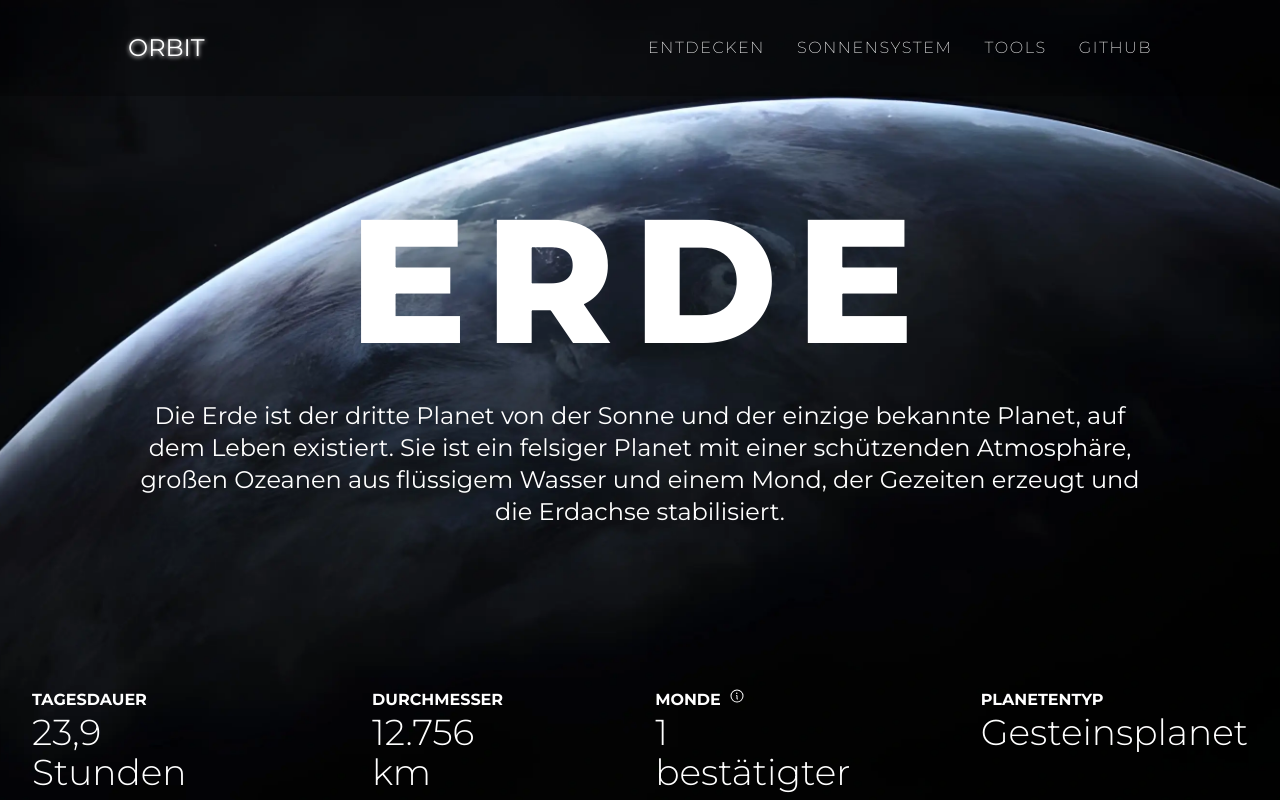
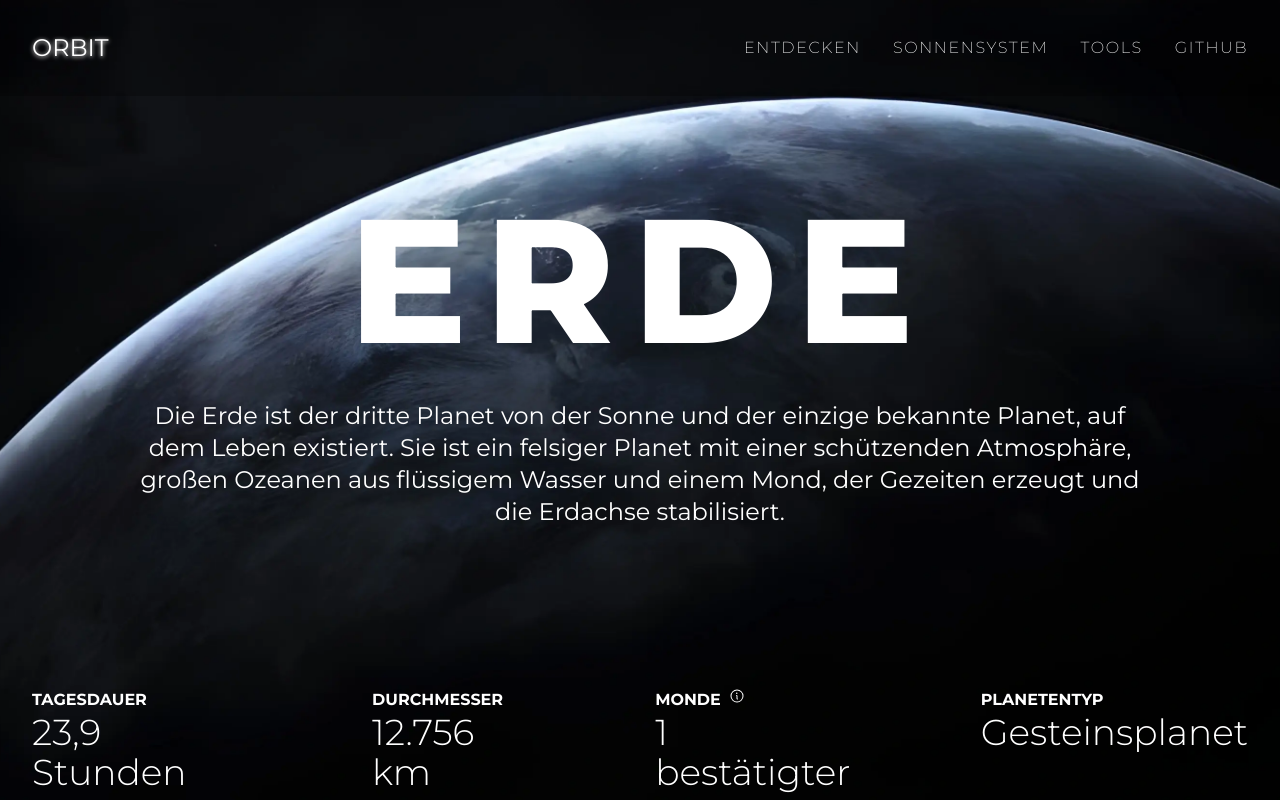
Before and after one commit to zeroequalsone/orbit, a Next.js app: page /solar-system in a window 1280 px wide. Shown: the top 800 px of the page. Built offline with nearby package versions, Linux system fonts and the light colour scheme.

Commit message:
refactor(navbar): refactored css and made responsive

```diff
--- a/app/components/Navbar.tsx
+++ b/app/components/Navbar.tsx
@@ -15,7 +15,7 @@ export default function Navbar() {
 
   return (
     <div className={"fixed w-full z-50 flex justify-center bg-black/25"}>
-      <div className="hidden lg:flex justify-between items-center pt-8 pb-8 lg:max-w-4/5 w-full uppercase">
+      <div className="hidden lg:flex justify-between items-center p-8 max-w-384 w-full uppercase">
         <Link href={"/"} className="text-2xl drop-shadow-sm drop-shadow-white">
           Orbit
         </Link>
@@ -57,7 +57,7 @@ export default function Navbar() {
           )}
         </div>
         {mobileMenuOpen && (
-          <div className="fixed inset-0 bg-[url('/BG.png')] bg-center bg-cover flex items-center justify-center">
+          <div className="fixed inset-0 bg-black flex items-center justify-center">
             <div className="flex flex-col justify-center items-center gap-16 p-8 text-xl uppercase">
               {navLinks.map((navLink) => (
                 <Link
```
